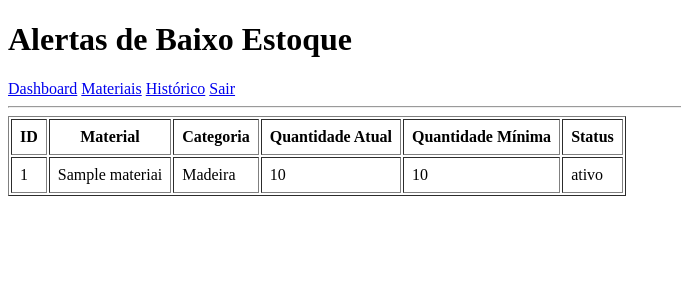
After one commit to wxpdr/stockflow, a Flask app: page /alertas in a window 1280 px wide. The commit adds this page. Shown: the top 300 px of the page, without its empty margins (0-681 px from the left). Run offline with Flask 3, Linux system fonts and the light colour scheme; a user stored in the database is signed in; data comes from the database, SQL or seed files in the repository; tables that the repository leaves empty hold one stand-in row (values such as "Sample post").

Commit message:
implementa alertas de baixo estoque

```diff
--- a/routes/material_routes.py
+++ b/routes/material_routes.py
@@ -134,3 +134,32 @@ def registrar_saida():
     conexao.close()
 
     return redirect(url_for("materiais.listar_materiais"))
+@materiais.route("/alertas")
+def listar_alertas():
+    if "id_usuario" not in session:
+        return redirect(url_for("auth.login"))
+
+    conexao = conectar()
+    cursor = conexao.cursor(dictionary=True)
+
+    cursor.execute("""
+        SELECT
+            m.id_material,
+            m.nome,
+            c.nome AS categoria,
+            m.quantidade_atual,
+            m.quantidade_minima,
+            m.status
+        FROM materiais m
+        INNER JOIN categorias c ON m.id_categoria = c.id_categoria
+        WHERE m.quantidade_atual <= m.quantidade_minima
+        AND m.status = 'ativo'
+        ORDER BY m.nome
+    """)
+
+    alertas = cursor.fetchall()
+
+    cursor.close()
+    conexao.close()
+
+    return render_template("alertas.html", alertas=alertas)
--- /dev/null
+++ b/templates/alertas.html
@@ -0,0 +1,46 @@
+<!DOCTYPE html>
+<html lang="pt-BR">
+<head>
+    <meta charset="UTF-8">
+    <title>Alertas de Estoque - StockFlow</title>
+</head>
+<body>
+    <h1>Alertas de Baixo Estoque</h1>
+
+    <a href="/">Dashboard</a>
+    <a href="/materiais">Materiais</a>
+    <a href="/movimentacoes">Histórico</a>
+    <a href="/logout">Sair</a>
+
+    <hr>
+
+    <table border="1" cellpadding="8">
+        <thead>
+            <tr>
+                <th>ID</th>
+                <th>Material</th>
+                <th>Categoria</th>
+                <th>Quantidade Atual</th>
+                <th>Quantidade Mínima</th>
+                <th>Status</th>
+            </tr>
+        </thead>
+        <tbody>
+            {% for item in alertas %}
+                <tr>
+                    <td>{{ item.id_material }}</td>
+                    <td>{{ item.nome }}</td>
+                    <td>{{ item.categoria }}</td>
+                    <td>{{ item.quantidade_atual }}</td>
+                    <td>{{ item.quantidade_minima }}</td>
+                    <td>{{ item.status }}</td>
+                </tr>
+            {% else %}
+                <tr>
+                    <td colspan="6">Nenhum material com baixo estoque.</td>
+                </tr>
+            {% endfor %}
+        </tbody>
+    </table>
+</body>
+</html>
--- a/templates/dashboard.html
+++ b/templates/dashboard.html
@@ -13,6 +13,8 @@
 
     <a href="/movimentacoes">Histórico de Movimentações</a>
 
+    <a href="/alertas">Alertas de Baixo Estoque</a>
+
     <a href="/logout">Sair</a>
 </body>
 </html>
```
Also changed, not shown: routes/movimentacao_routes.py (line endings or trailing spaces).
